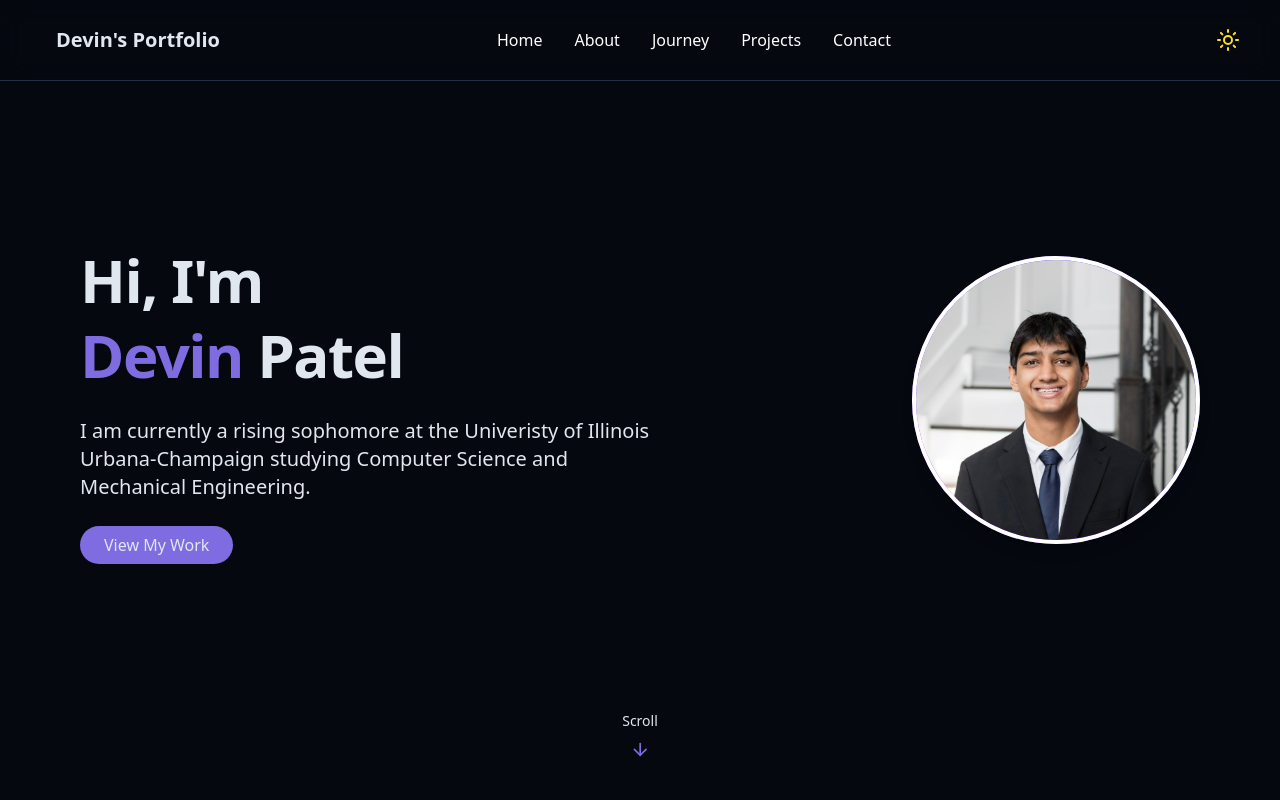
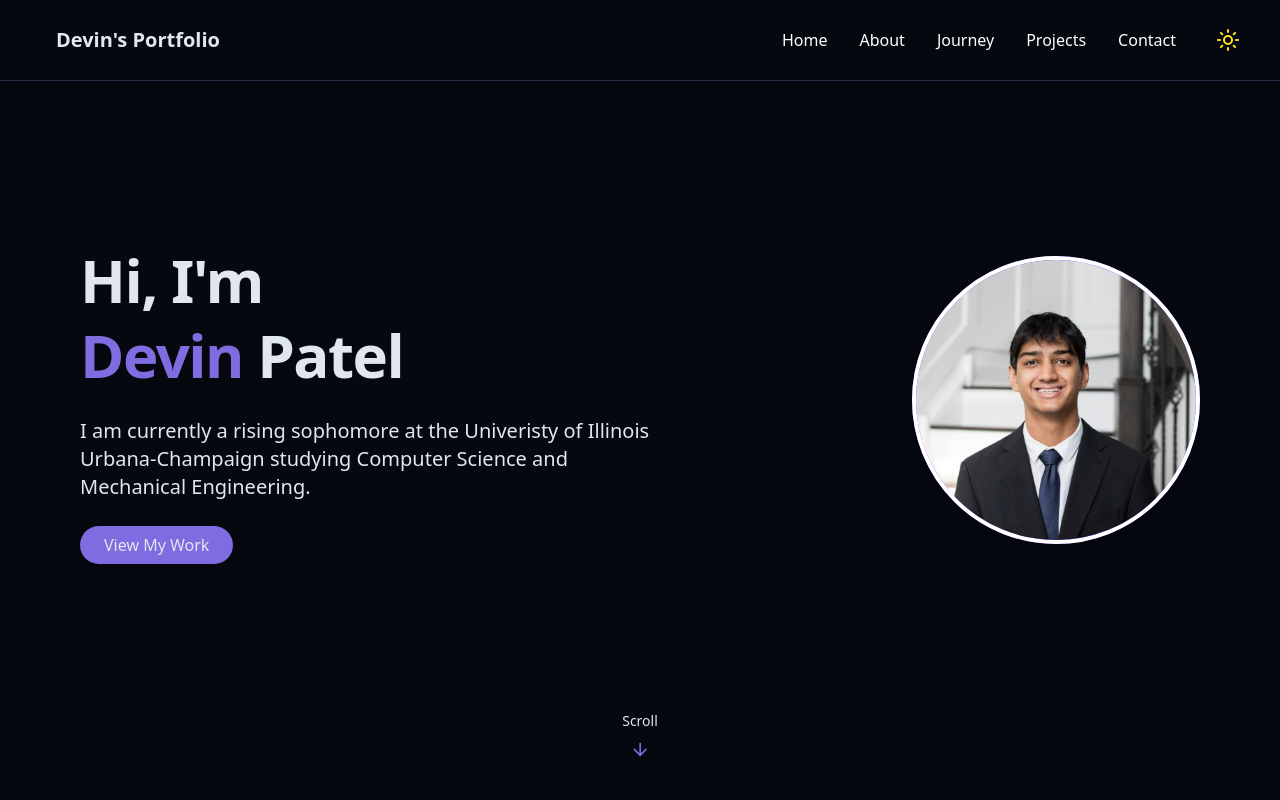
Before and after one commit to DevinPatel123/Personal-Portfolio, a React (Vite) app: page / in a window 1280 px wide. Shown: the top 800 px of the page. Built offline with nearby package versions, Linux system fonts and the light colour scheme.

Commit message:
dynamic design

```diff
--- a/src/components/Navbar.jsx
+++ b/src/components/Navbar.jsx
@@ -64,10 +64,11 @@ export const Navbar = () => {
 
         <div className="container flex items-center justify-between">
 
-          <a className="text-xl font-bold text-foreground transition-colors duration-300 flex items-center pl-6" href="#hero">
+          <a className="text-xl font-bold text-foreground transition-colors duration-300 flex items-center pl-6 flex-grow" href="#hero">
             <span className="relative z-10">Devin's Portfolio</span>
           </a>
 
+          <div className="flex items-center gap-2">
             {/* Desktop nav */}
             <div className="hidden md:flex space-x-8 mr-6">
               {navItems.map((item, key) => (
@@ -82,7 +83,6 @@ export const Navbar = () => {
               ))}
             </div>
 
-          <div className="flex items-center ml-4">
             <ThemeToggle />
           </div>
 
```
Lines whose indentation alone changed are shown as unchanged.
